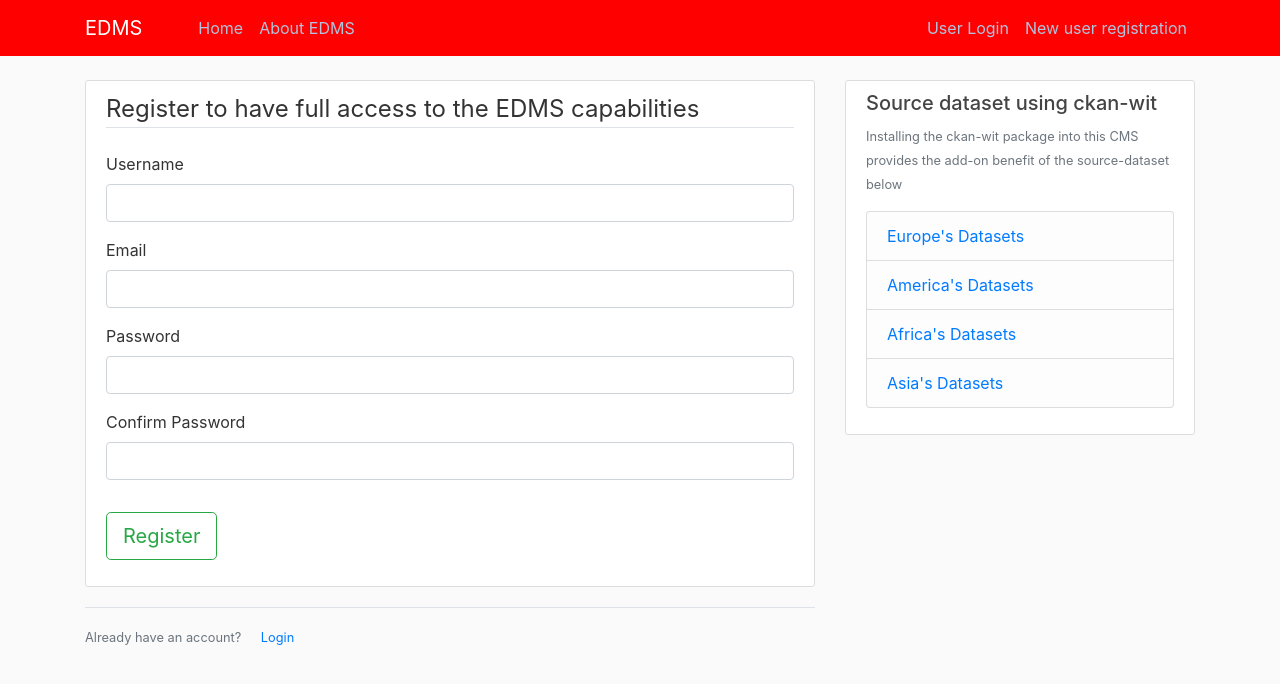
After one commit to Ethel-Ecc/edms, a Flask app: page /new_user_registration in a window 1280 px wide. The commit adds this page. Shown: the top 684 px of the page. Run offline with Flask 2, Linux system fonts and the light colour scheme; some libraries are stand-ins or nearby versions.

Commit message:
updates on the forms

```diff
--- a/edms.py
+++ b/edms.py
@@ -1,11 +1,16 @@
-from flask import Flask, render_template, url_for
+from flask import Flask, render_template, url_for, flash, redirect
+from flask_sqlalchemy import SQLAlchemy
+from forms import NewUserRegistrationForm, UserLoginForm
 
 app = Flask(__name__)
+app.config['SECRET_KEY'] = 'f3b540e068213b34df30c333454d0b31'
+app.config['SQLALCHEMY_DATABASE_URI'] = 'sqlite:///site.db'
 
 """
     A dataset list of doctionaries, where each dictionary represents a single dataset
 """
-datasets =[
+
+datasets = [
     {
         'owner': 'Ethelbert obinna',
         'name_or_title': 'Dataset 1',
@@ -27,15 +32,14 @@ datasets =[
 
 ]
 
-
 """
     This route and method handles the contents of the landing/homepage
     :returns The homepage using the contents from the home page templates
 """
 @app.route('/')
-@app.route('/home')
+@app.route('/homepage')
 def homepage():
-    return render_template('pages/home.html', datasets=datasets)
+    return render_template('pages/homepage.html', datasets=datasets)
 
 
 """
@@ -47,5 +51,44 @@ def about():
     return render_template('pages/about.html', title='About')
 
 
+"""
+    This route and method handles the NewUserRegistrationForm
+    :returns The new_user_registration.html page, using the contents from forms.py
+"""
+@app.route('/new_user_registration', methods=['GET', 'POST'])
+def new_user_registration():
+    form = NewUserRegistrationForm()
+    if form.validate_on_submit():
+        flash(f'Account successfully created for {form.username.data}.', 'success')
+        return redirect(url_for('homepage'))
+    return render_template('pages/new_user_registration.html', title='New User Registration', form=form)
+
+
+"""
+    This route and method handles the UserLoginForm
+    :returns The user_login.html page, using the contents from forms.py
+"""
+@app.route('/user_login', methods=['GET', 'POST'])
+def user_login():
+    form = UserLoginForm()
+    if form.validate_on_submit():
+        if form.email.data == 'admin@dataset.com' and form.password.data == '123456':
+            flash(f'{form.email.data} is successfully logged in.', 'success')
+            return redirect(url_for('homepage'))
+        else:
+            flash('Login was Unsuccessful. Please recheck your username and password', 'danger')
+
+    return render_template('pages/user_login.html', title='User Login', form=form)
+
+
+"""
+    This route and method handles the contents of the europe page
+    :returns The ckan-wit web page for each continent
+"""
+@app.route('/ckan-wit/europe')
+def ckan_wit(continent):
+    return render_template('pages/ckan-wit/europe.html', title='ckan-wit/<continent>')
+
+
 if __name__ == '__main__':
     app.run(debug=True)
--- /dev/null
+++ b/forms.py
@@ -0,0 +1,18 @@
+from flask_wtf import FlaskForm
+from wtforms import StringField, PasswordField, SubmitField, BooleanField
+from wtforms.validators import DataRequired, Length, Email, EqualTo
+
+
+class NewUserRegistrationForm(FlaskForm):
+    username = StringField('Username', validators=[DataRequired(), Length(min=3, max=20)])
+    email = StringField('Email', validators=[DataRequired(), Email()])
+    password = PasswordField('Password', validators=[DataRequired(), Length(min=6, max=100)])
+    confirm_password = PasswordField('Confirm Password', validators=[DataRequired(), EqualTo('password')])
+    submit = SubmitField('Register')
+
+
+class UserLoginForm(FlaskForm):
+    email = StringField('Email', validators=[DataRequired(), Email()])
+    password = PasswordField('Password', validators=[DataRequired(), Length(min=6, max=100)])
+    remember_me = BooleanField('Remember me')
+    submit = SubmitField('Login')
--- a/static/custom_styles.css
+++ b/static/custom_styles.css
@@ -13,7 +13,7 @@ h1, h2, h3, h4, h5, h6 {
 }
 
 .site-header .navbar-nav .nav-link {
-  color: #cbd5db;
+  color: #b0c4de;
 }
 
 .site-header .navbar-nav .nav-link:hover {
--- a/templates/_incs/_navbar.html
+++ b/templates/_incs/_navbar.html
@@ -1,19 +1,19 @@
 <header class="site-header">
   <nav class="navbar navbar-expand-md navbar-dark bg-steel fixed-top">
     <div class="container">
-      <a class="navbar-brand mr-4" href="/">EDMS</a>
+      <a class="navbar-brand mr-5" href="{{url_for('homepage')}}">EDMS</a>
       <button class="navbar-toggler" type="button" data-toggle="collapse" data-target="#navbarToggle" aria-controls="navbarToggle" aria-expanded="false" aria-label="Toggle navigation">
         <span class="navbar-toggler-icon"></span>
       </button>
       <div class="collapse navbar-collapse" id="navbarToggle">
         <div class="navbar-nav mr-auto">
-          <a class="nav-item nav-link" href="/">Home</a>
-          <a class="nav-item nav-link" href="/about">About EDMS</a>
+          <a class="nav-item nav-link" href="{{url_for('homepage')}}">Home</a>
+          <a class="nav-item nav-link" href="{{url_for('about')}}">About EDMS</a>
         </div>
         <!-- Navbar Right Side -->
         <div class="navbar-nav">
-          <a class="nav-item nav-link" href="/login">User Login</a>
-          <a class="nav-item nav-link" href="/register">New user registration</a>
+          <a class="nav-item nav-link" href="{{url_for('user_login')}}">User Login</a>
+          <a class="nav-item nav-link" href="{{url_for('new_user_registration')}}">New user registration</a>
         </div>
       </div>
     </div>
--- a/templates/base.html
+++ b/templates/base.html
@@ -23,9 +23,24 @@
 
 <body>
 {% include '_incs/_navbar.html' %}
+
 <main role="main" class="container">
   <div class="row">
     <div class="col-md-8">
+        {% with messages= get_flashed_messages(with_categories=true) %}
+
+           {% if messages %}
+
+               {% for category, message in messages %}
+                   <div class="alert alert-{{ category }}">
+                        {{ message }}
+                   </div>
+               {% endfor %}
+
+           {% endif %}
+
+        {% endwith %}
+
     <!-- This content block can be overridden by data from your custom pages -->
         {% block content %}
 
@@ -33,13 +48,14 @@
     </div>
     <div class="col-md-4">
       <div class="content-section">
-        <h3>Our Sidebar</h3>
-        <p class='text-muted'>You can put any information here you'd like.
+        <h5>Source dataset using ckan-wit</h5>
+          <p class='text-muted'>
+              <small>Installing the ckan-wit package into this CMS provides the add-on benefit of the source-dataset below</small>
           <ul class="list-group">
-            <li class="list-group-item list-group-item-light">Latest Posts</li>
-            <li class="list-group-item list-group-item-light">Announcements</li>
-            <li class="list-group-item list-group-item-light">Calendars</li>
-            <li class="list-group-item list-group-item-light">etc</li>
+            <li class="list-group-item list-group-item-light"><a href="pages/ckan-wit/europe.html"> Europe's Datasets </a></li>
+            <li class="list-group-item list-group-item-light"><a href="pages/ckan-wit/europe.html"> America's Datasets  </a> </li>
+            <li class="list-group-item list-group-item-light"><a href="pages/ckan-wit/europe.html"> Africa's Datasets  </a></li>
+            <li class="list-group-item list-group-item-light"><a href="pages/ckan-wit/europe.html"> Asia's Datasets  </a></li>
           </ul>
         </p>
       </div>
--- /dev/null
+++ b/templates/pages/new_user_registration.html
@@ -0,0 +1,78 @@
+{% extends 'base.html' %}
+
+{% block content %}
+    <div class="content-section">
+        <form action="" method="post">
+            {{ form.hidden_tag() }}
+            <fieldset class="form-group">
+                <legend class="border-bottom mb-4">Register to have full access to the EDMS capabilities</legend>
+                <div class="form-group">
+                    {{ form.username.label(class='form-control-label') }}
+
+                    {% if form.username.errors %}
+                       {{ form.username(class='form-control form-control.lg is-invalid') }}
+                        <div class="invalid-feedback">
+                            {% for error in form.username.errors %}
+                                <span>{{ error }}</span>
+                            {% endfor %}
+                        </div>
+                    {% else %}
+                        {{ form.username(class='form-control form-control.lg') }}
+                    {% endif %}
+
+                </div>
+
+                <div class="form-group">
+                    {{ form.email.label(class='form-control-label') }}
+                    {% if form.email.errors %}
+                        {{ form.email(class='form-control form-control.lg is-invalid') }}
+                        <div class="invalid-feedback">
+                            {% for error in form.email.errors %}
+                                <span>{{ error }}</span>
+                            {% endfor %}
+
+                        </div>
+                    {% else %}
+                        {{ form.email(class='form-control form-control.lg') }}
+                    {% endif %}
+                </div>
+                <div class="form-group">
+                    {{ form.password.label(class='form-control-label') }}
+                    {% if form.password.errors %}
+                        {{ form.password(class='form-control form-control.lg is-invalid') }}
+                        <div class="invalid-feedback">
+                            {% for error in form.password.errors %}
+                                <span>{{ error }}</span>
+                            {% endfor %}
+
+                        </div>
+                    {% else %}
+                        {{ form.password(class='form-control form-control.lg') }}
+                    {% endif %}
+                </div>
+                <div class="form-group">
+                    {{ form.confirm_password.label(class='form-control-label') }}
+                    {% if form.confirm_password.errors %}
+                        {{ form.confirm_password(class='form-control form-control.lg is-invalid') }}
+                        <div class="invalid-feedback">
+                            {% for error in form.confirm_password.errors %}
+                                <span>{{ error }}</span>
+                            {% endfor %}
+
+                        </div>
+                    {% else %}
+                        {{ form.confirm_password(class='form-control form-control.lg') }}
+                    {% endif %}
+                </div>
+            </fieldset>
+            <div class="form-group">
+                    {{ form.submit(class='btn btn-outline-success btn-lg') }}
+            </div>
+        </form>
+    </div>
+    <div class="border-top pt-3">
+        <small class="text-muted">
+            Already have an account? <a href="{{ url_for('user_login') }}" class="ml-3"> Login </a>
+        </small>
+    </div>
+{% endblock content %}
```
Also changed, not shown: templates/pages/ckan-wit/europe.html (added, +10 -0 lines), templates/pages/home.html (deleted, +0 -18 lines), templates/pages/homepage.html (added, +19 -0 lines), templates/pages/user_login.html (added, +57 -0 lines), templates/pages/ckan-wit/africa.html (added), templates/pages/ckan-wit/america.html (added), templates/pages/ckan-wit/asia.html (added).
